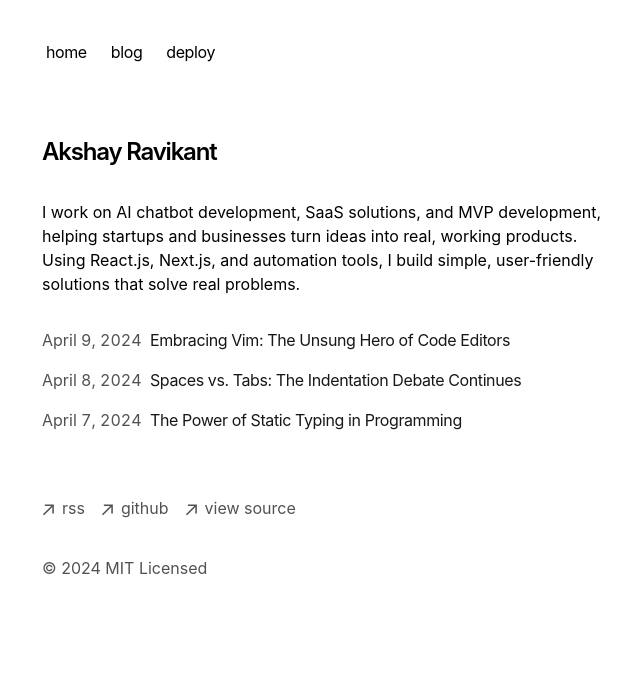
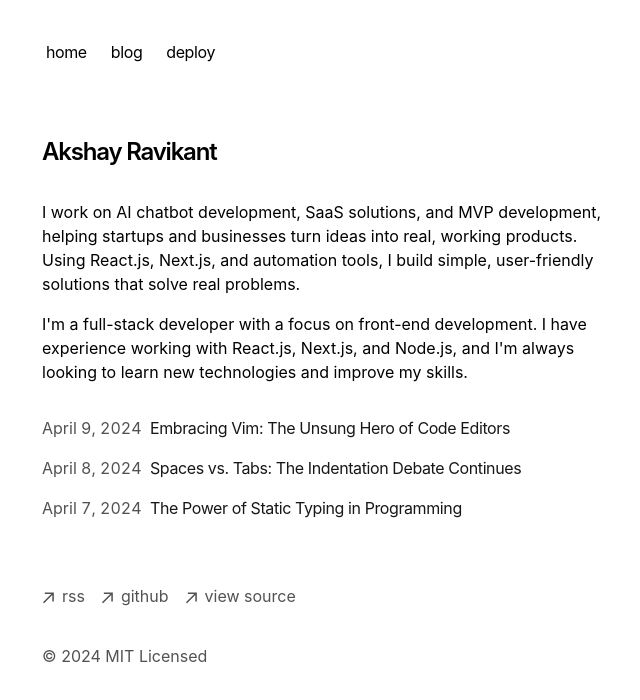
Before and after one commit to akshayrx/portfolio, a Next.js app: page / in a window 1280 px wide. Shown: the top 700 px of the page, without its empty margins (310-950 px from the left). Built offline with nearby package versions, Linux system fonts and the light colour scheme.

Commit message:
starter kit ready

```diff
--- a/app/page.tsx
+++ b/app/page.tsx
@@ -9,6 +9,9 @@ export default function Page() {
       <p className="mb-4">
         {`I work on AI chatbot development, SaaS solutions, and MVP development, helping startups and businesses turn ideas into real, working products. Using React.js, Next.js, and automation tools, I build simple, user-friendly solutions that solve real problems.`}
       </p>
+      <p className='mb-4'>
+        {`I'm a full-stack developer with a focus on front-end development. I have experience working with React.js, Next.js, and Node.js, and I'm always looking to learn new technologies and improve my skills.`}
+      </p>
       <div className="my-8">
         <BlogPosts />
       </div>
```
